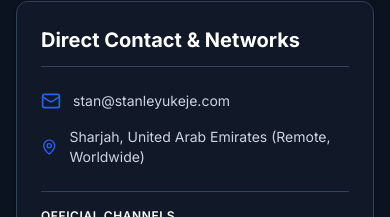
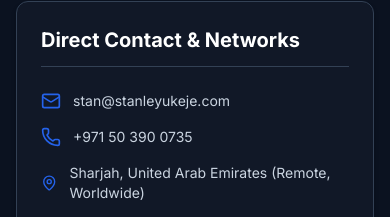
Before and after one commit to stanleyukeje/stanleyukeje.com, a Next.js app: page /contact in a window 390 px wide. Shown: the part 476-693 px from the top of the page. Built offline with nearby package versions, Linux system fonts and the light colour scheme; no server answers.

Commit message:
chore(contact): synchronize updated phone number from canonical Stanley_Ukeje_CV.pdf

```diff
--- a/app/contact/page.tsx
+++ b/app/contact/page.tsx
@@ -9,8 +9,9 @@ import { Badge } from '@/components/ui/badge';
 import { Input } from '@/components/ui/input';
 import { Textarea } from '@/components/ui/textarea';
 import { Button } from '@/components/ui/button';
-import { Mail, MapPin, Send, CheckCircle2, ExternalLink } from 'lucide-react';
+import { Mail, MapPin, Phone, Send, CheckCircle2, ExternalLink } from 'lucide-react';
 import { socialLinks } from '@/config/social';
+import { canonicalResumeData } from '@/config/resume';
 
 function getRandomNum() {
   return Math.floor(Math.random() * 9) + 1;
@@ -114,6 +115,12 @@ export default function ContactPage() {
                 <Mail className="h-5 w-5 text-[#2563EB]" />
                 <a href="mailto:stan@stanleyukeje.com" className="hover:text-white transition-colors">
                   stan@stanleyukeje.com
+                </a>
+              </div>
+              <div className="flex items-center gap-3">
+                <Phone className="h-5 w-5 text-[#2563EB]" />
+                <a href={`tel:${canonicalResumeData.contact.phone.replace(/\s+/g, '')}`} className="hover:text-white transition-colors">
+                  {canonicalResumeData.contact.phone}
                 </a>
               </div>
               <div className="flex items-center gap-3">
--- a/app/resume/page.tsx
+++ b/app/resume/page.tsx
@@ -60,7 +60,9 @@ export default function ResumePage() {
           </div>
           <div className="flex items-center gap-2">
             <Phone className="h-4 w-4 text-[#2563EB]" />
-            <span>{resume.contact.phone}</span>
+            <a href={`tel:${resume.contact.phone.replace(/\s+/g, '')}`} className="hover:text-white transition-colors">
+              {resume.contact.phone}
+            </a>
           </div>
           <div className="flex items-center gap-2">
             <Mail className="h-4 w-4 text-[#2563EB]" />
--- a/config/resume.ts
+++ b/config/resume.ts
@@ -60,7 +60,7 @@ export const canonicalResumeData: CanonicalResumeData = {
   pdfPath: '/resume/Stanley_Ukeje_CV.pdf',
   contact: {
     location: 'Sharjah, United Arab Emirates',
-    phone: '+2347066621779',
+    phone: '+971 50 390 0735',
     email: 'stan@stanleyukeje.com',
     website: 'https://stanleyukeje.com',
     github: SOCIAL_URLS.github,
```
Also changed, not shown: 1 other file (tests, documents, lock files or other folders).
